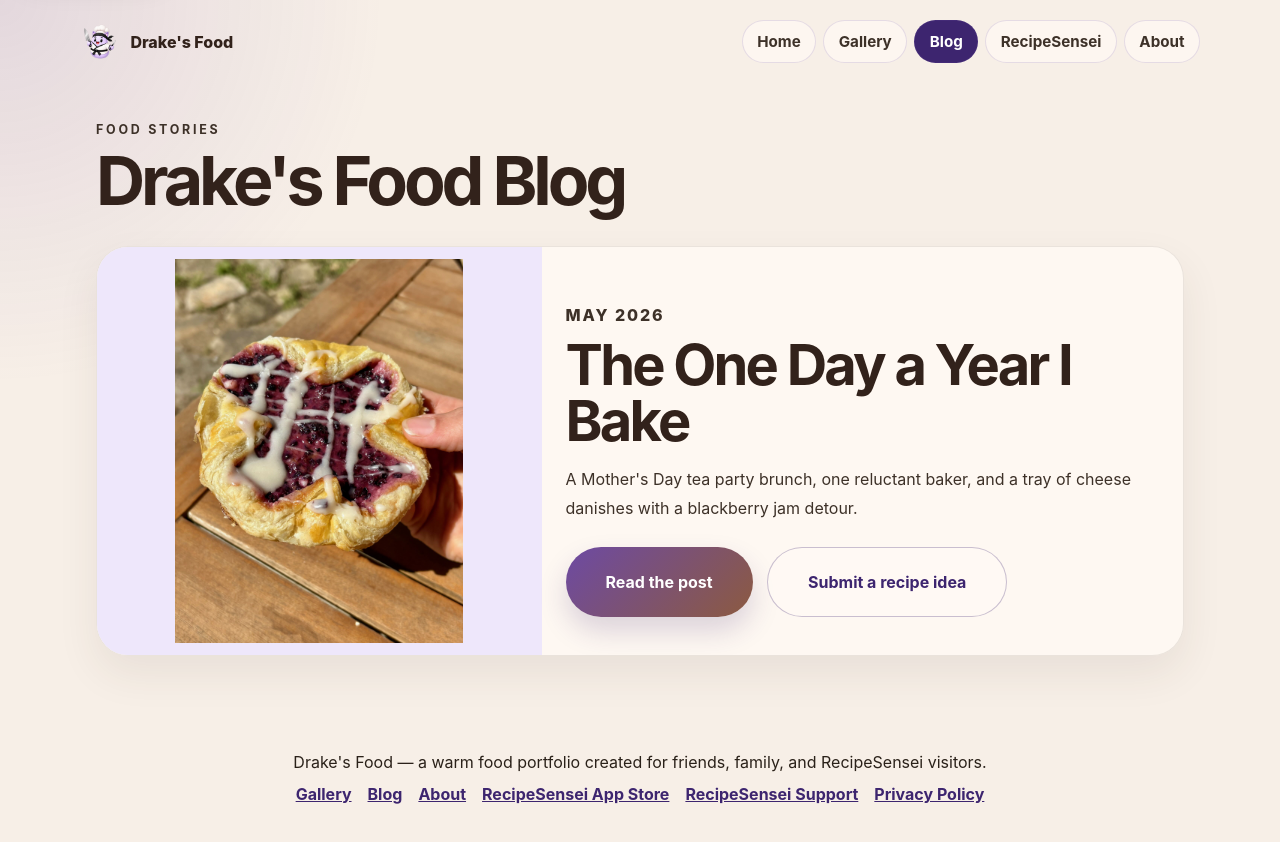
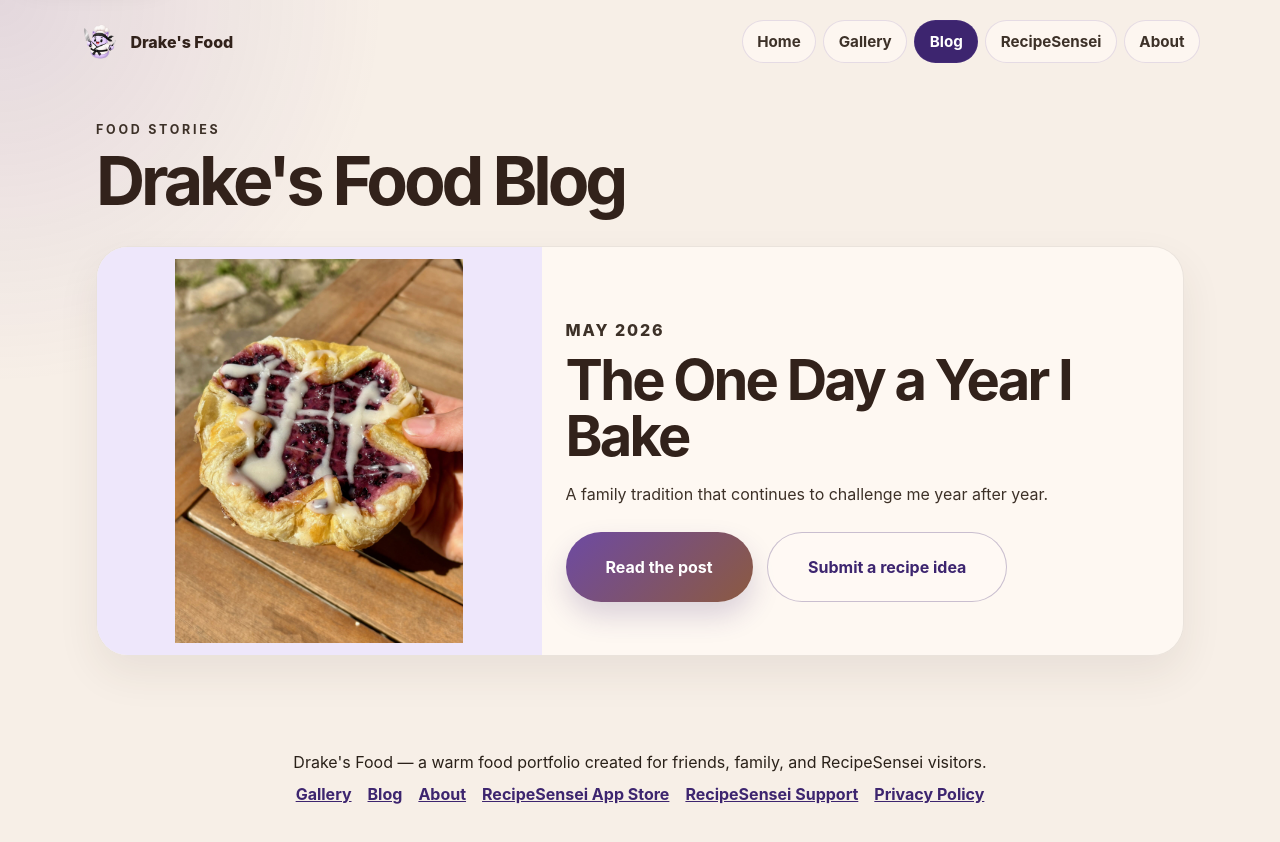
Before and after one commit to drakejrobert-sudo/drakesfood, an Angular app: page /blog in a window 1280 px wide. Shown: the top 842 px of the page. Built offline with nearby package versions, Linux system fonts and the light colour scheme.

Commit message:
update mothers day post summary

```diff
--- a/scripts/generate-route-html.mjs
+++ b/scripts/generate-route-html.mjs
@@ -29,8 +29,7 @@ const pageMetadata = {
   },
   '/blog/mothers-day-baking': {
     title: "The One Day a Year I Bake | Drake's Food",
-    description:
-      "A Mother's Day tea party brunch, one reluctant baker, and a tray of cheese danishes with a blackberry jam detour.",
+    description: 'A family tradition that continues to challenge me year after year.',
     canonicalPath: '/blog/mothers-day-baking',
   },
   '/submit': {
--- a/src/app/app.ts
+++ b/src/app/app.ts
@@ -38,8 +38,7 @@ const PAGE_METADATA: Record<string, PageMetadata> = {
   },
   '/blog/mothers-day-baking': {
     title: "The One Day a Year I Bake | Drake's Food",
-    description:
-      "A Mother's Day tea party brunch, one reluctant baker, and a tray of cheese danishes with a blackberry jam detour.",
+    description: 'A family tradition that continues to challenge me year after year.',
     canonicalPath: '/blog/mothers-day-baking',
   },
   '/submit': {
--- a/src/app/data/blog-posts.data.ts
+++ b/src/app/data/blog-posts.data.ts
@@ -8,8 +8,7 @@ export const blogPosts: BlogPost[] = [
     slug: 'mothers-day-baking',
     eyebrow: 'Food stories',
     date: 'May 2026',
-    summary:
-      "A Mother's Day tea party brunch, one reluctant baker, and a tray of cheese danishes with a blackberry jam detour.",
+    summary: 'A family tradition that continues to challenge me year after year.',
     heroImage: {
       src: `${mothersDayImagePath}/mothers_day_11.jpeg`,
       alt: "Finished cheese danishes cooling after a Mother's Day bake",
```
